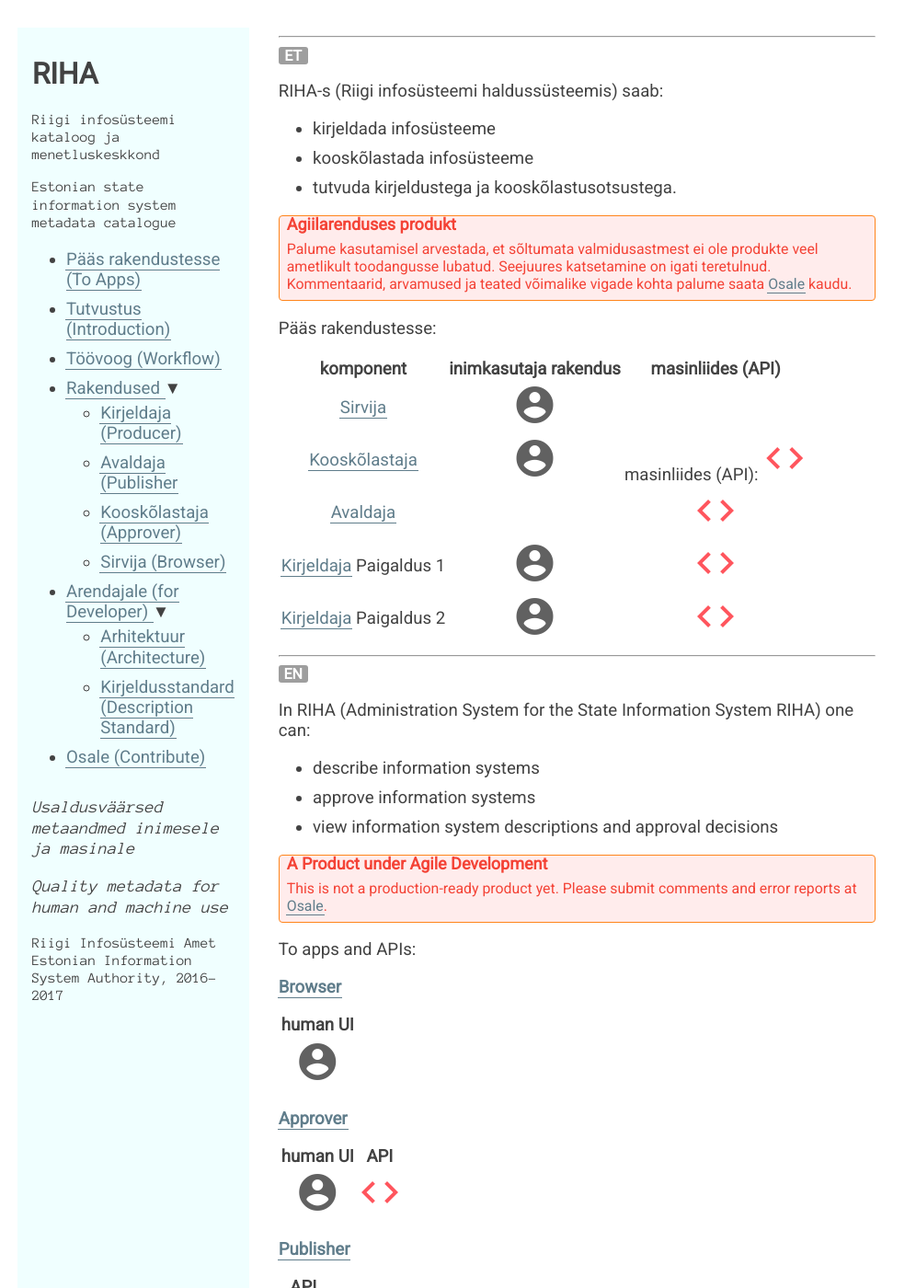
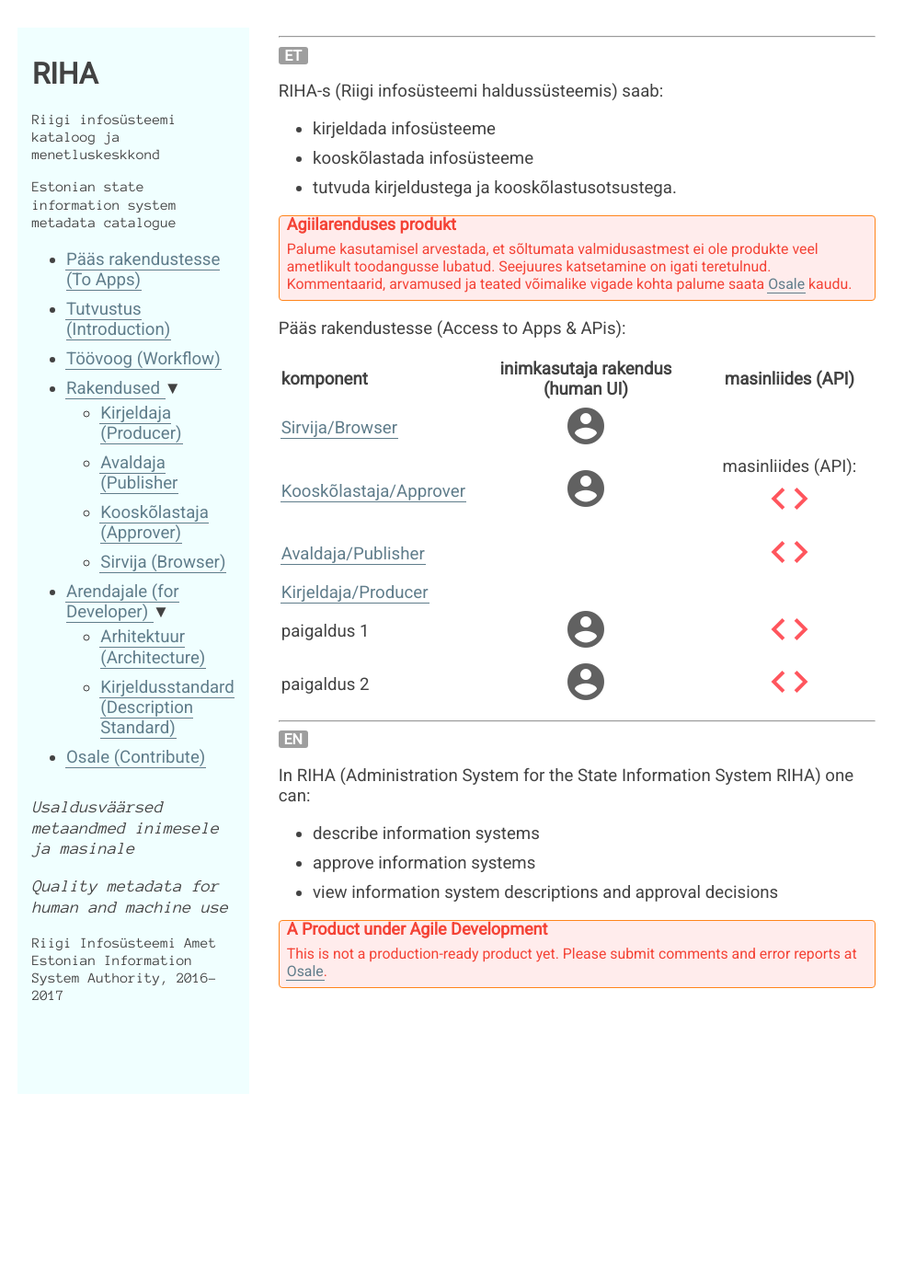
Before and after one commit to e-gov/RIHA-Index, a Jekyll site: the page built from index.md, in a window 1280 px wide and 1400 px high. Shown: the whole window at 92% size, without its empty margins (0-996 px from the left). Built offline with Jekyll 4.4.1, drawn with Linux system fonts in a browser that asks for light colours; some of the changed text lies outside the part shown.

Commit message:
Update index.md

```diff
--- a/index.md
+++ b/index.md
@@ -22,15 +22,16 @@ RIHA-s (Riigi infosüsteemi haldussüsteemis) saab:
   </p>
 </div>
 
-Pääs rakendustesse:
+Pääs rakendustesse (Access to Apps & APis):
 
-| komponent | inimkasutaja rakendus | masinliides (API) |
-| :---: | :---: | :---: |
-| [Sirvija](Sirvija) | <a href='http://ec2-35-160-53-79.us-west-2.compute.amazonaws.com:8082/' style='border-bottom: none !important;'><i class="material-icons ikoon" style='color: #616161; font-size: 48px;'>account_circle</i></a> | |
-| [Kooskõlastaja](Kooskolastaja) | <a href='http://ec2-35-160-53-79.us-west-2.compute.amazonaws.com:8080/' style='border-bottom: none !important;'><i class="material-icons ikoon" style='color: #616161; font-size: 48px;'>account_circle</i></a> | masinliides (API): <a href='http://ec2-35-160-53-79.us-west-2.compute.amazonaws.com:8080/approvals' style='border-bottom: none !important;'><i class="material-icons ikoon" style='color: #FF555D; font-size: 48px;'>code</i></a> |
-| [Avaldaja](Avaldaja) |  | <a href='http://ec2-35-160-53-79.us-west-2.compute.amazonaws.com:8081/systems.json' style='border-bottom: none !important;'><i class="material-icons ikoon" style='color: #FF555D; font-size: 48px;'>code</i></a> |
-| [Kirjeldaja](Kirjeldaja)  Paigaldus 1 | <a href='http://ec2-35-160-53-79.us-west-2.compute.amazonaws.com:8083' style='border-bottom: none !important;'><i class="material-icons ikoon" style='color: #616161; font-size: 48px;'>account_circle</i></a> | <a href='http://ec2-35-160-53-79.us-west-2.compute.amazonaws.com:8083/systems.json' style='border-bottom: none !important;'><i class="material-icons ikoon" style='color: #FF555D; font-size: 48px;'>code</i></a> |
-| [Kirjeldaja](Kirjeldaja)  Paigaldus 2 | <a href='http://ec2-35-160-53-79.us-west-2.compute.amazonaws.com:8084' style='border-bottom: none !important;'><i class="material-icons ikoon" style='color: #616161; font-size: 48px;'>account_circle</i></a> | <a href='http://ec2-35-160-53-79.us-west-2.compute.amazonaws.com:8084/systems.json' style='border-bottom: none !important;'><i class="material-icons ikoon" style='color: #FF555D; font-size: 48px;'>code</i></a> |
+| komponent | inimkasutaja rakendus (human UI) | masinliides (API) |
+| :--- | :---: | :---: |
+| [Sirvija/Browser](Sirvija) | <a href='http://ec2-35-160-53-79.us-west-2.compute.amazonaws.com:8082/' style='border-bottom: none !important;'><i class="material-icons ikoon" style='color: #616161; font-size: 48px;'>account_circle</i></a> | |
+| [Kooskõlastaja/Approver](Kooskolastaja) | <a href='http://ec2-35-160-53-79.us-west-2.compute.amazonaws.com:8080/' style='border-bottom: none !important;'><i class="material-icons ikoon" style='color: #616161; font-size: 48px;'>account_circle</i></a> | masinliides (API): <a href='http://ec2-35-160-53-79.us-west-2.compute.amazonaws.com:8080/approvals' style='border-bottom: none !important;'><i class="material-icons ikoon" style='color: #FF555D; font-size: 48px;'>code</i></a> |
+| [Avaldaja/Publisher](Avaldaja) |  | <a href='http://ec2-35-160-53-79.us-west-2.compute.amazonaws.com:8081/systems.json' style='border-bottom: none !important;'><i class="material-icons ikoon" style='color: #FF555D; font-size: 48px;'>code</i></a> |
+| [Kirjeldaja/Producer](Kirjeldaja)  |  |  |
+| paigaldus 1 | <a href='http://ec2-35-160-53-79.us-west-2.compute.amazonaws.com:8083' style='border-bottom: none !important;'><i class="material-icons ikoon" style='color: #616161; font-size: 48px;'>account_circle</i></a> | <a href='http://ec2-35-160-53-79.us-west-2.compute.amazonaws.com:8083/systems.json' style='border-bottom: none !important;'><i class="material-icons ikoon" style='color: #FF555D; font-size: 48px;'>code</i></a> |
+| paigaldus 2 | <a href='http://ec2-35-160-53-79.us-west-2.compute.amazonaws.com:8084' style='border-bottom: none !important;'><i class="material-icons ikoon" style='color: #616161; font-size: 48px;'>account_circle</i></a> | <a href='http://ec2-35-160-53-79.us-west-2.compute.amazonaws.com:8084/systems.json' style='border-bottom: none !important;'><i class="material-icons ikoon" style='color: #FF555D; font-size: 48px;'>code</i></a> |
 
 ---
 
@@ -48,37 +49,3 @@ In RIHA (Administration System for the State Information System RIHA) one can:
     This is not a production-ready product yet. Please submit comments and error reports at <a href='https://e-gov.github.io/RIHA-Launcher/Osale'>Osale</a>.
   </p>
 </div>
-
-To apps and APIs:
-
-## [Browser](Sirvija)
-
-| human UI |
-| :---: |
-| <a href='http://ec2-35-160-53-79.us-west-2.compute.amazonaws.com:8082/' style='border-bottom: none !important;'><i class="material-icons ikoon" style='color: #616161; font-size: 48px;'>account_circle</i></a> |
-
-## [Approver](Kooskolastaja)
-
-| human UI | API |
-| :---: | :---: |
-| <a href='http://ec2-35-160-53-79.us-west-2.compute.amazonaws.com:8080/' style='border-bottom: none !important;'><i class="material-icons ikoon" style='color: #616161; font-size: 48px;'>account_circle</i></a> | <a href='http://ec2-35-160-53-79.us-west-2.compute.amazonaws.com:8080/approvals' style='border-bottom: none !important;'><i class="material-icons ikoon" style='color: #FF555D; font-size: 48px;'>code</i></a> |
-
-## [Publisher](Avaldaja)
-
-| API |
-| :---: |
-| <a href='http://ec2-35-160-53-79.us-west-2.compute.amazonaws.com:8081/systems.json' style='border-bottom: none !important;'><i class="material-icons ikoon" style='color: #FF555D; font-size: 48px;'>code</i></a> |
-
-## [Producer](Kirjeldaja)
-
-Instance 1
-
-| human UI | API |
-| :---: | :---: |
-| <a href='http://ec2-35-160-53-79.us-west-2.compute.amazonaws.com:8083' style='border-bottom: none !important;'><i class="material-icons ikoon" style='color: #616161; font-size: 48px;'>account_circle</i></a> | <a href='http://ec2-35-160-53-79.us-west-2.compute.amazonaws.com:8083/systems.json' style='border-bottom: none !important;'><i class="material-icons ikoon" style='color: #FF555D; font-size: 48px;'>code</i></a> |
-
-Instance 2
-
-| human UI | API |
-| :---: | :---: |
-| <a href='http://ec2-35-160-53-79.us-west-2.compute.amazonaws.com:8084' style='border-bottom: none !important;'><i class="material-icons ikoon" style='color: #616161; font-size: 48px;'>account_circle</i></a> | <a href='http://ec2-35-160-53-79.us-west-2.compute.amazonaws.com:8084/systems.json' style='border-bottom: none !important;'><i class="material-icons ikoon" style='color: #FF555D; font-size: 48px;'>code</i></a> |
```
